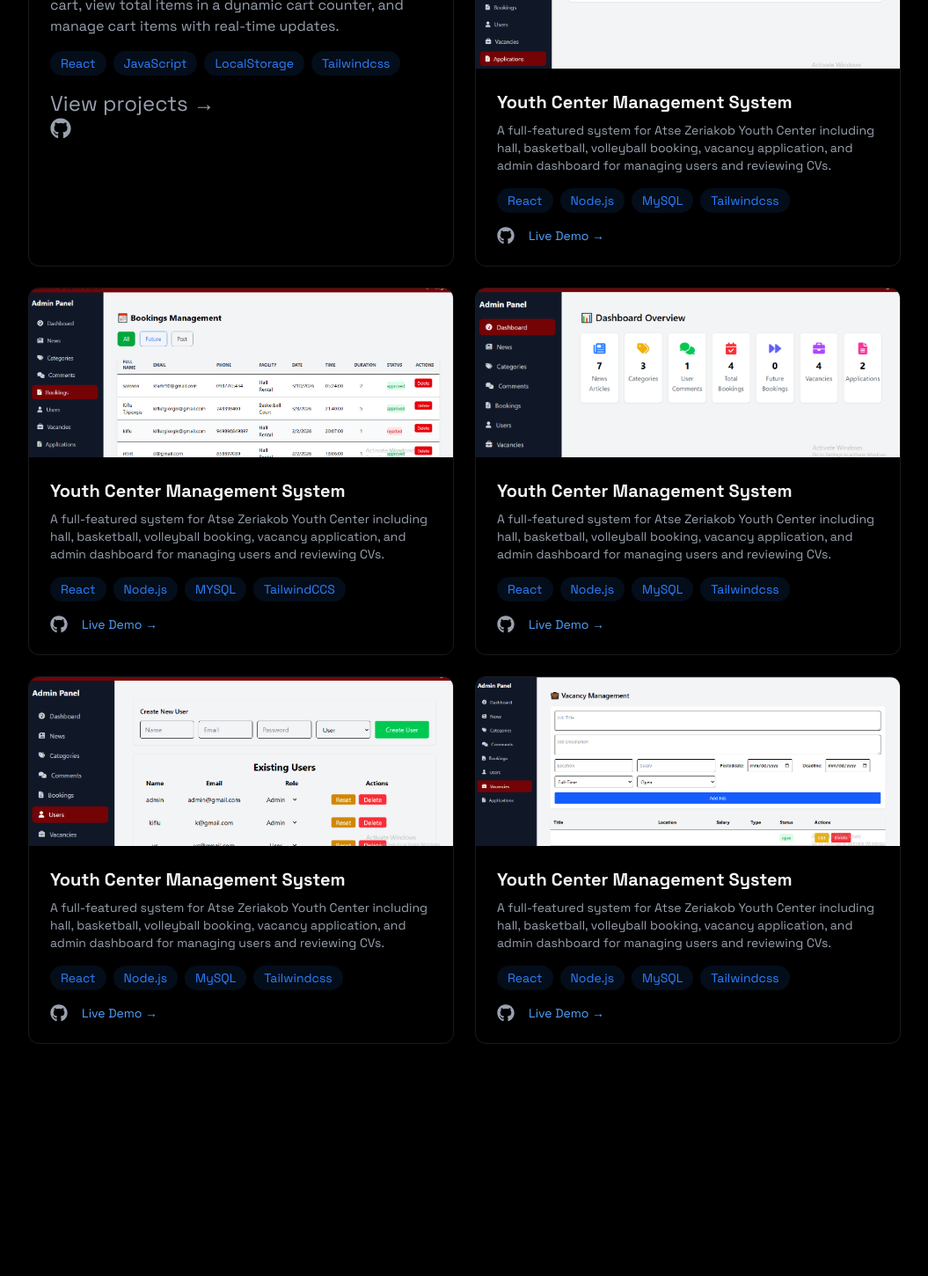
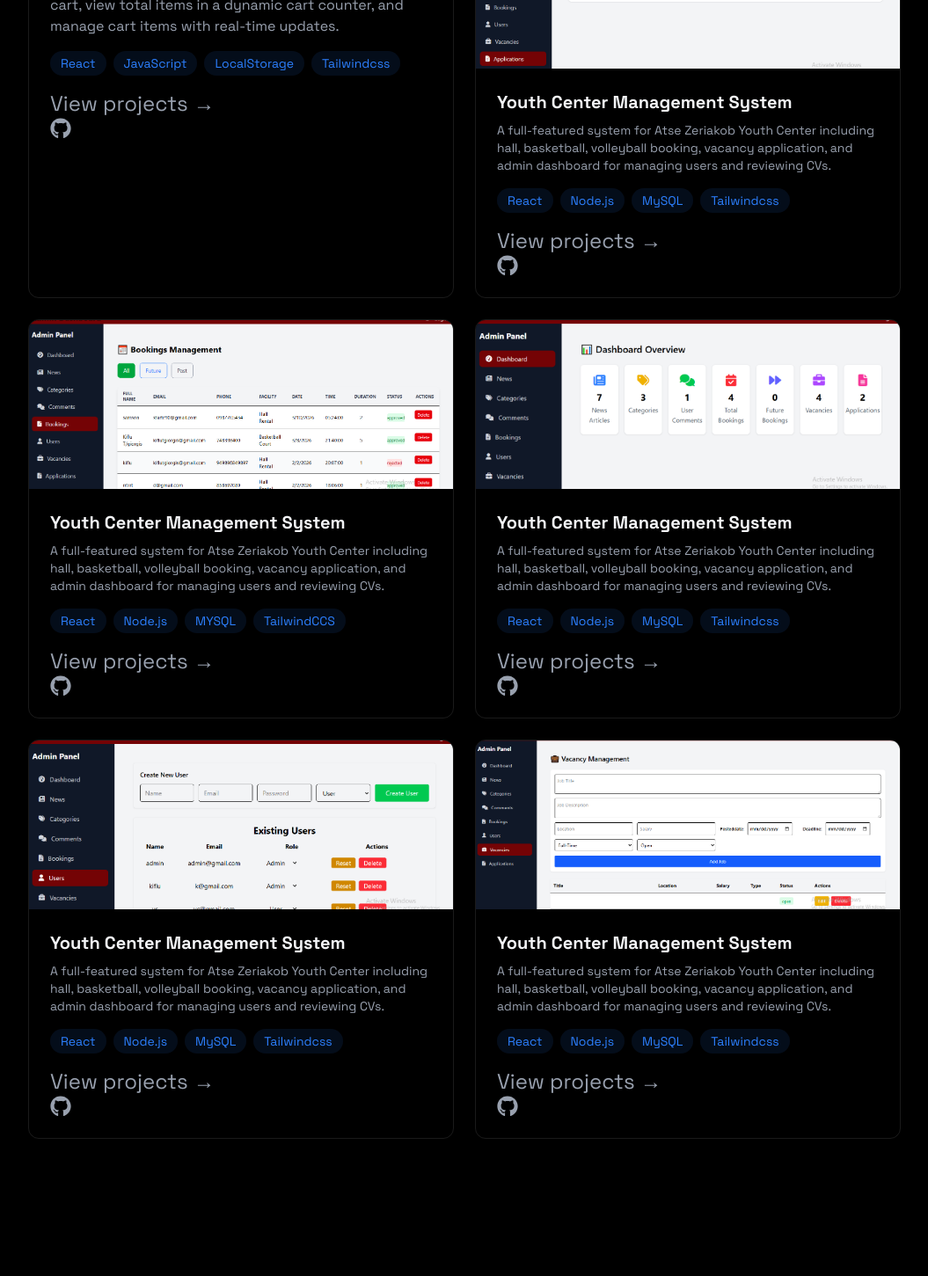
Before and after one commit to kifludev/kiflu-portfolio, a React (Vite) app: page / in a window 1280 px wide. Shown: the part 1935-3386 px from the top of the page at 88% size, without its empty margins (112-1167 px from the left). Built offline with nearby package versions, Linux system fonts and the light colour scheme.

Commit message:
update the demo

```diff
--- a/src/components/sections/Projects.jsx
+++ b/src/components/sections/Projects.jsx
@@ -94,20 +94,14 @@ export function Projects() {
                 <div className="flex items-center gap-4 mt-4">
                   {/* GitHub */}
                <a
-                    href="https://github.com/your-username/project"
+                  href="https://kifludev.github.io/AsteZeriakobDycenterwebProject/"
                   target="_blank"
                   rel="noopener noreferrer"
-                    className="text-xl text-gray-400 hover:text-white"
+                  className="text-2xl text-gray-400 hover:text-white transition-colors"
                 >
-                    <FaGithub />
-                  </a>
-
-                  {/* Live */}
-                  <a
-                    href="#"
-                    className="text-blue-400 hover:text-blue-300 text-sm"
-                  >
-                    Live Demo →
+                  <div>
+                    <span>View projects →</span> <FaGithub />
+                  </div>
                 </a>
                 </div>
               </div>
@@ -151,20 +145,14 @@ export function Projects() {
                 <div className="flex items-center gap-4 mt-4">
                   {/* GitHub */}
                   <a
-                    href="https://github.com/your-username/project"
+                  href="https://kifludev.github.io/AsteZeriakobDycenterwebProject/"
                   target="_blank"
                   rel="noopener noreferrer"
-                    className="text-xl text-gray-400 hover:text-white"
+                  className="text-2xl text-gray-400 hover:text-white transition-colors"
                 >
-                    <FaGithub />
-                  </a>
-
-                  {/* Live */}
-                  <a
-                    href="#"
-                    className="text-blue-400 hover:text-blue-300 text-sm"
-                  >
-                    Live Demo →
+                  <div>
+                    <span>View projects →</span> <FaGithub />
+                  </div>
                 </a>
                 </div>
               </div>
@@ -208,20 +196,14 @@ export function Projects() {
                 <div className="flex items-center gap-4 mt-4">
                   {/* GitHub */}
                    <a
-                    href="https://github.com/your-username/project"
+                  href="https://kifludev.github.io/AsteZeriakobDycenterwebProject/"
                   target="_blank"
                   rel="noopener noreferrer"
-                    className="text-xl text-gray-400 hover:text-white"
+                  className="text-2xl text-gray-400 hover:text-white transition-colors"
                 >
-                    <FaGithub />
-                  </a>
-
-                  {/* Live */}
-                  <a
-                    href="#"
-                    className="text-blue-400 hover:text-blue-300 text-sm"
-                  >
-                    Live Demo →
+                  <div>
+                    <span>View projects →</span> <FaGithub />
+                  </div>
                 </a>
                 </div>
               </div>
@@ -265,20 +247,14 @@ export function Projects() {
                 <div className="flex items-center gap-4 mt-4">
                   {/* GitHub */}
                   <a
-                    href="https://github.com/your-username/project"
+                  href="https://kifludev.github.io/AsteZeriakobDycenterwebProject/"
                   target="_blank"
                   rel="noopener noreferrer"
-                    className="text-xl text-gray-400 hover:text-white"
+                  className="text-2xl text-gray-400 hover:text-white transition-colors"
                 >
-                    <FaGithub />
-                  </a>
-
-                  {/* Live */}
-                  <a
-                    href="#"
-                    className="text-blue-400 hover:text-blue-300 text-sm"
-                  >
-                    Live Demo →
+                  <div>
+                    <span>View projects →</span> <FaGithub />
+                  </div>
                 </a>
                 </div>
               </div>
@@ -322,20 +298,14 @@ export function Projects() {
                 <div className="flex items-center gap-4 mt-4">
                   {/* GitHub */}
                    <a
-                    href="https://github.com/your-username/project"
+                  href="https://kifludev.github.io/AsteZeriakobDycenterwebProject/"
                   target="_blank"
                   rel="noopener noreferrer"
-                    className="text-xl text-gray-400 hover:text-white"
+                  className="text-2xl text-gray-400 hover:text-white transition-colors"
                 >
-                    <FaGithub />
-                  </a>
-
-                  {/* Live */}
-                  <a
-                    href="#"
-                    className="text-blue-400 hover:text-blue-300 text-sm"
-                  >
-                    Live Demo →
+                  <div>
+                    <span>View projects →</span> <FaGithub />
+                  </div>
                 </a>
                 </div>
               </div>
```
Lines whose indentation alone changed are shown as unchanged.
